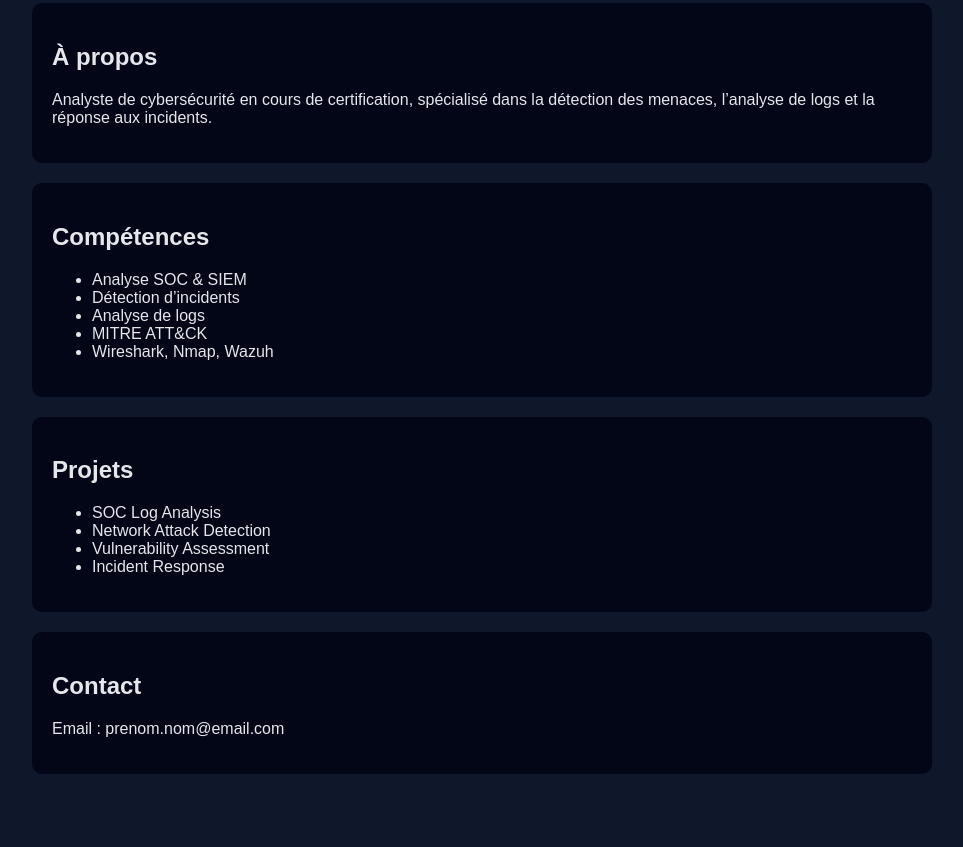
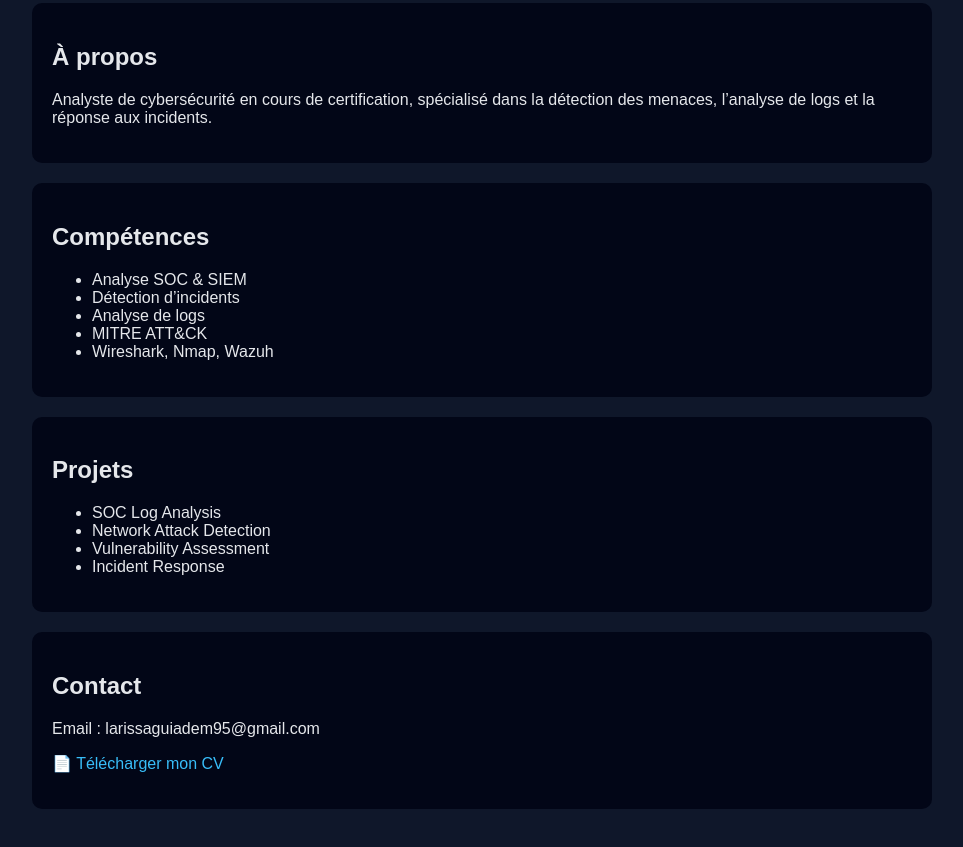
Before and after one commit to Larissa-Guiadem/ton-username.github.io, a plain HTML site: page index.html in a window 1280 px wide. Shown: the part 265-1112 px from the top of the page, without its empty margins (158-1121 px from the left). Drawn offline with Linux system fonts and the light colour scheme.

Commit message:
Revise contact information and add CV link
Updated contact email and added CV download link.

```diff
--- a/index.html
+++ b/index.html
@@ -76,9 +76,15 @@
   </div>
 
   <div class="card">
-    <h2>Contact</h2>
-    <p>Email : prenom.nom@email.com</p>
-  </div>
+  <h2>Contact</h2>
+  <p>Email : larissaguiadem95@gmail.com</p>
+  <p>
+    <a href="CV_Analyste_Cybersecurite_NSE2.pdf" target="_blank">
+      📄 Télécharger mon CV
+    </a>
+  </p>
+</div>
+
 </section>
 
 </body>
```
